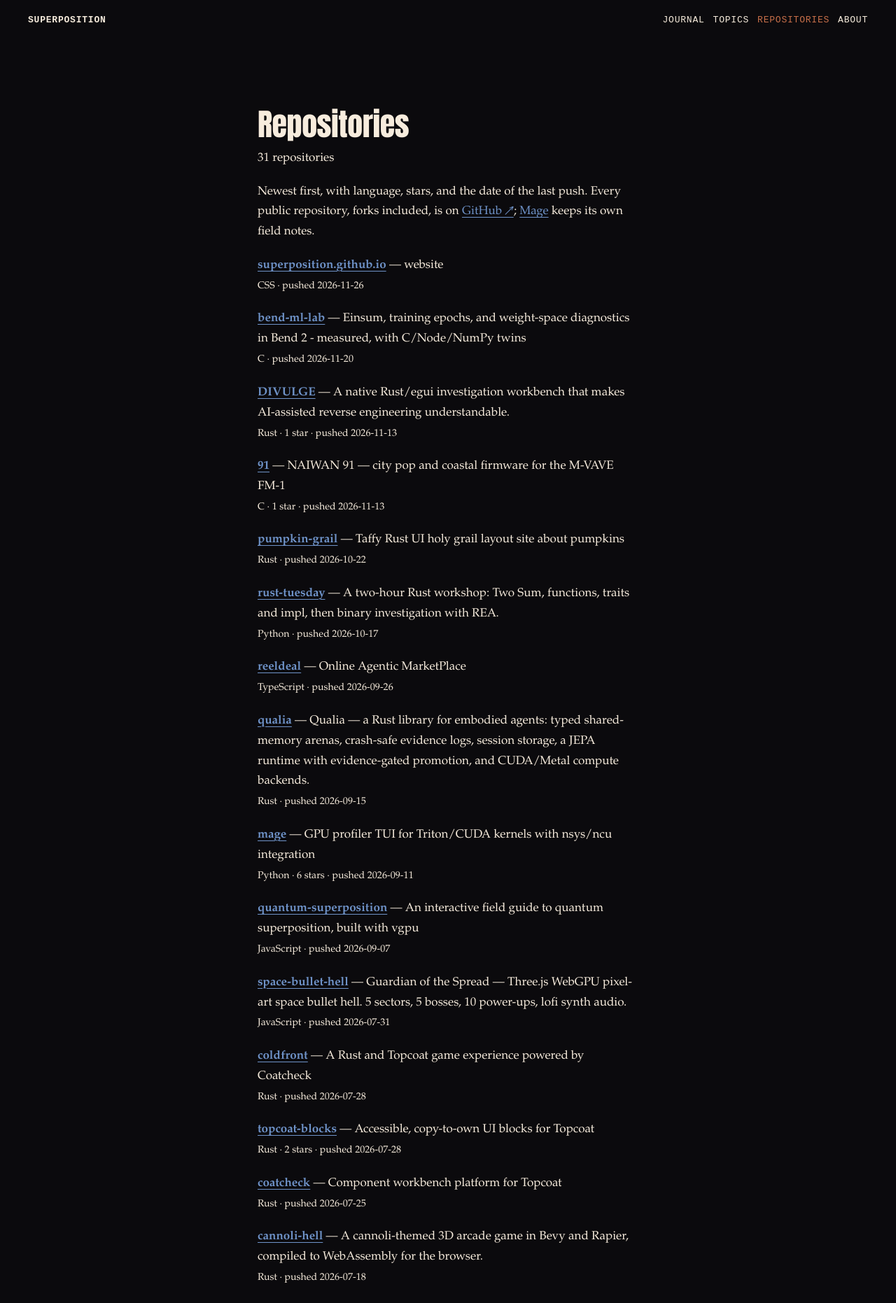
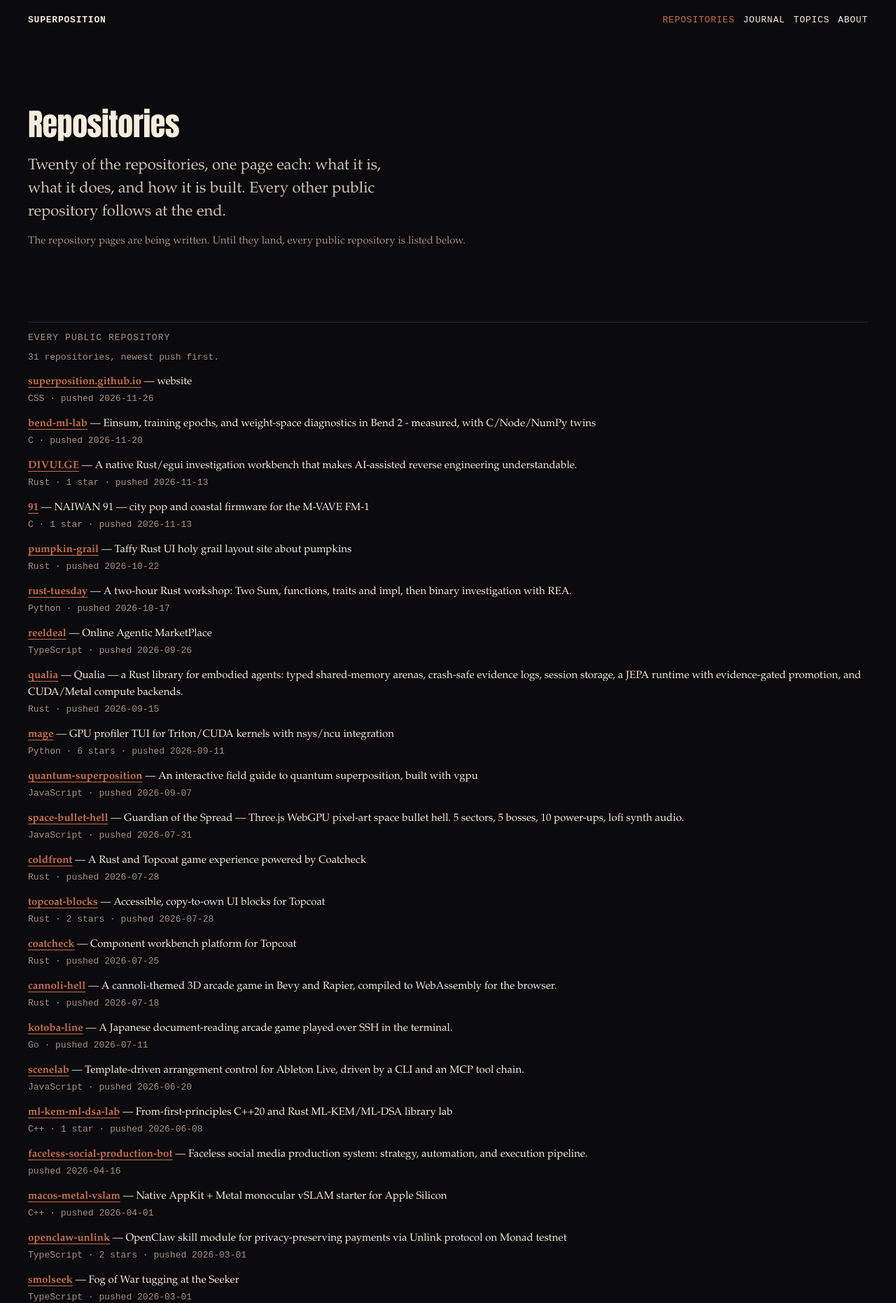
Before and after one commit to superposition/superposition.github.io, a Jekyll site: the page built from projects.md, in a window 1280 px wide. Shown: the top 1862 px of the page at 70% size. Built offline with Jekyll 4.4.1, drawn with Linux system fonts in a browser that asks for light colours.

Commit message:
A repos collection, and repositories first
The twenty repository pages get a home. _config.yml declares a repos
collection with output and a /projects/:slug/ permalink, so a file in _repos/
is a page; the collection's default layout is repo.

_layouts/repo.html is the page shell: title, tagline, language, stars and last
push, a View on GitHub link built from the repo field rather than the front
matter url (which Jekyll shadows with the page's own URL), the prose, and
figures that break out to a 1000px measure while the text stays at 64ch.
/projects/ becomes the index of those pages, each card showing its thumbnail
when an image is set, with every public repository from _data/repos.yml
underneath as a secondary list.

Repositories moves to the front of the navigation, and the home page carries a
Repositories section above the journal: the twenty by name and tagline.

Until the pages land, both surfaces say so plainly and the build is clean with
an empty collection: no page is listed, nothing 404s, and the full repository
list is still there. The sitemap gains the collection's pages.

Built on the galaxy design system's tokens; the only new components are the
repo card and the figure breakout.

```diff
--- a/_config.yml
+++ b/_config.yml
@@ -7,6 +7,10 @@ repository_url: https://github.com/superposition/superposition.github.io
 author: Superposition
 timezone: America/New_York
 permalink: /journal/:title/
+collections:
+  repos:
+    output: true
+    permalink: /projects/:slug/
 plugins: [jekyll-feed, jekyll-seo-tag]
 markdown: kramdown
 kramdown:
@@ -17,4 +21,6 @@ defaults:
     values: {layout: page}
   - scope: {path: "", type: posts}
     values: {layout: post, math: true}
+  - scope: {path: "", type: repos}
+    values: {layout: repo}
 exclude: [Gemfile, Gemfile.lock, README.md, vendor, scripts, node_modules]
--- a/_layouts/default.html
+++ b/_layouts/default.html
@@ -21,9 +21,9 @@
   <header class="site-header wide">
     <a class="home-link" href="{{ '/' | relative_url }}">Superposition</a>
     <nav aria-label="Main navigation">
+      <a href="{{ '/projects/' | relative_url }}" {% if page.url == '/projects/' or page.collection == 'repos' %}aria-current="page"{% endif %}>Repositories</a>
       <a href="{{ '/journal/' | relative_url }}" {% if page.url == '/journal/' or page.collection == 'posts' %}aria-current="page"{% endif %}>Journal</a>
       <a href="{{ '/topics/' | relative_url }}" {% if page.url == '/topics/' %}aria-current="page"{% endif %}>Topics</a>
-      <a href="{{ '/projects/' | relative_url }}" {% if page.url == '/projects/' %}aria-current="page"{% endif %}>Repositories</a>
       <a href="{{ '/about/' | relative_url }}" {% if page.url == '/about/' %}aria-current="page"{% endif %}>About</a>
     </nav>
   </header>
--- a/assets/notebook.css
+++ b/assets/notebook.css
@@ -307,6 +307,38 @@ mjx-container[display="true"] { margin: 1.2em 0 !important; }
 .site-footer a { color: var(--starlight); text-decoration: none; }
 .site-footer a:hover { color: var(--rust-text); text-decoration: underline; }
 
+/* Repository pages ------------------------------------------------------- */
+
+.repo-page { padding-bottom: var(--space-5); }
+.repo-head { padding-block: var(--space-6) var(--space-2); }
+.repo-head h1 { font-size: var(--step-5); line-height: var(--leading-tight); }
+.repo-head .lede { margin-top: var(--space-2); }
+.repo-head .meta { display: flex; flex-wrap: wrap; gap: 4px 18px; margin-top: var(--space-2); }
+.repo-links { margin-top: var(--space-3); font: var(--step-1)/1.7 var(--font-mono); text-transform: uppercase; letter-spacing: .06em; }
+.repo-links .text-link + .text-link { margin-left: var(--space-3); }
+.repo-body { padding-top: var(--space-3); }
+.repo-body > :not(figure) { max-width: var(--measure); }
+.repo-body figure { max-width: min(100%, 1000px); }
+.repo-body figure img { width: 100%; }
+
+.repo-grid { list-style: none; margin: 0; padding: 0; display: grid; grid-template-columns: repeat(auto-fill, minmax(260px, 1fr)); gap: var(--space-4) var(--space-3); }
+.repo-card a { display: flex; flex-direction: column; gap: 6px; text-decoration: none; border-top: var(--border-hair); padding-top: var(--space-2); }
+.repo-card img { width: 100%; aspect-ratio: 16 / 10; object-fit: cover; margin-bottom: var(--space-1); }
+.repo-name { font-family: var(--font-display); font-size: var(--step-4); line-height: 1.2; color: var(--star); }
+.repo-card a:hover .repo-name { color: var(--rust-text); }
+.repo-tagline { color: var(--starlight); font-size: var(--step-2); line-height: 1.5; }
+.repo-meta { font: var(--step-1)/1.6 var(--font-mono); color: var(--dust); text-transform: uppercase; letter-spacing: .06em; }
+
+.repos-home { margin-top: var(--space-5); }
+.repo-list { list-style: none; margin: var(--space-2) 0 0; padding: 0; font: var(--step-2)/1.9 var(--font-mono); }
+.repo-list a { text-decoration: none; color: var(--star); }
+.repo-list a:hover { color: var(--rust-text); }
+
+.repo-index { margin-top: var(--space-6); }
+.repo-count { margin-top: var(--space-1); font: var(--step-1)/1.7 var(--font-mono); color: var(--dust); }
+.repo-line { margin-top: var(--space-2); font-size: var(--step-2); line-height: 1.6; }
+.repo-line small { color: var(--dust); font-family: var(--font-mono); font-size: var(--step-1); }
+
 /* Styleguide ------------------------------------------------------------- */
 
 .sg-section { margin-top: var(--space-6); }
--- a/projects.md
+++ b/projects.md
@@ -1,13 +1,38 @@
 ---
-layout: page
+layout: default
 title: Repositories
 permalink: /projects/
-description: Public repositories pushed in the last year, newest first.
+description: The twenty repositories worth a page of their own, and every other public repository.
 ---
+{% assign repos = site.repos | sort: "order" %}
+<header class="page-heading wide">
+  <h1>Repositories</h1>
+  <p class="lede">Twenty of the repositories, one page each: what it is, what it does, and how it is built. Every other public repository follows at the end.</p>
+</header>
+<div class="wide">
+  {% if repos.size > 0 %}
+  <ul class="repo-grid">
+    {% for item in repos %}
+    <li class="repo-card">
+      <a href="{{ item.url | relative_url }}">
+        {% if item.image %}<img src="{{ item.image | relative_url }}" alt="" width="600" height="375" loading="lazy">{% endif %}
+        <span class="repo-name">{{ item.title | default: item.slug }}</span>
+        {% if item.tagline %}<span class="repo-tagline">{{ item.tagline }}</span>{% endif %}
+        <span class="repo-meta">{% if item.language %}{{ item.language }}{% endif %}{% if item.stars %} · {{ item.stars }} star{% if item.stars != 1 %}s{% endif %}{% endif %}</span>
+      </a>
+    </li>
+    {% endfor %}
+  </ul>
+  {% else %}
+  <p class="empty">The repository pages are being written. Until they land, every public repository is listed below.</p>
+  {% endif %}
 
-<p class="issue-number">{{ site.data.repos.repos | size }} repositories</p>
-<p>Newest first, with language, stars, and the date of the last push. Every public repository, forks included, is on <a href="https://github.com/superposition?tab=repositories">GitHub ↗</a>; <a href="https://superposition.github.io/mage/">Mage</a> keeps its own field notes.</p>
-{%- for repo in site.data.repos.repos %}
-<p><a href="{{ repo.url }}"><strong>{{ repo.name | escape }}</strong></a> — {{ repo.description | escape }}<br><small>{% if repo.language %}{{ repo.language | escape }} · {% endif %}{% if repo.stars > 0 %}{{ repo.stars }} star{% if repo.stars != 1 %}s{% endif %} · {% endif %}pushed <time datetime="{{ repo.pushed }}">{{ repo.pushed }}</time></small></p>
-{%- endfor %}
+  <section class="repo-index" aria-labelledby="all-repos">
+    <h2 id="all-repos" class="section-title">Every public repository</h2>
+    <p class="repo-count">{{ site.data.repos.repos | size }} repositories, newest push first.</p>
+    {%- for repo in site.data.repos.repos %}
+    <p class="repo-line"><a href="{{ repo.url }}"><strong>{{ repo.name | escape }}</strong></a> — {{ repo.description | escape }}<br><small>{% if repo.language %}{{ repo.language | escape }} · {% endif %}{% if repo.stars > 0 %}{{ repo.stars }} star{% if repo.stars != 1 %}s{% endif %} · {% endif %}pushed <time datetime="{{ repo.pushed }}">{{ repo.pushed }}</time></small></p>
+    {%- endfor %}
+  </section>
+</div>
 {% include jsonld.html %}
--- a/sitemap.xml
+++ b/sitemap.xml
@@ -18,6 +18,11 @@ sitemap: false
 {%- endif %}
   </url>
 {%- endunless %}{% endfor %}
+{%- for item in site.repos %}
+  <url>
+    <loc>{{ item.url | absolute_url }}</loc>
+  </url>
+{%- endfor %}
 {%- for post in site.posts %}
   <url>
     <loc>{{ post.url | absolute_url }}</loc>
```
Also changed, not shown: _layouts/repo.html (added, +22 -0 lines), index.html (+12 -0 lines).
